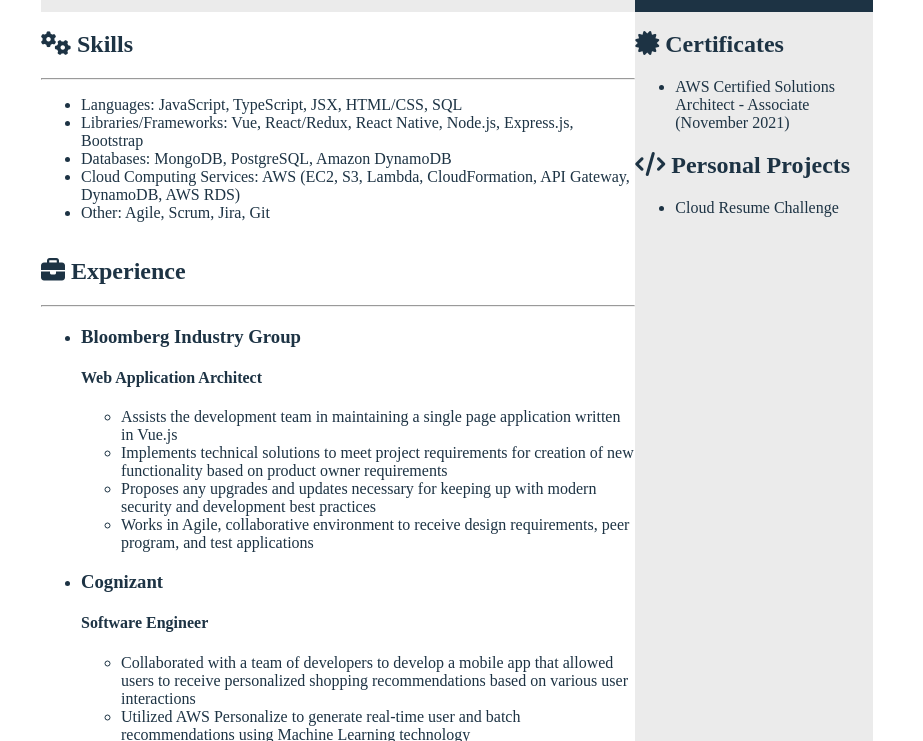
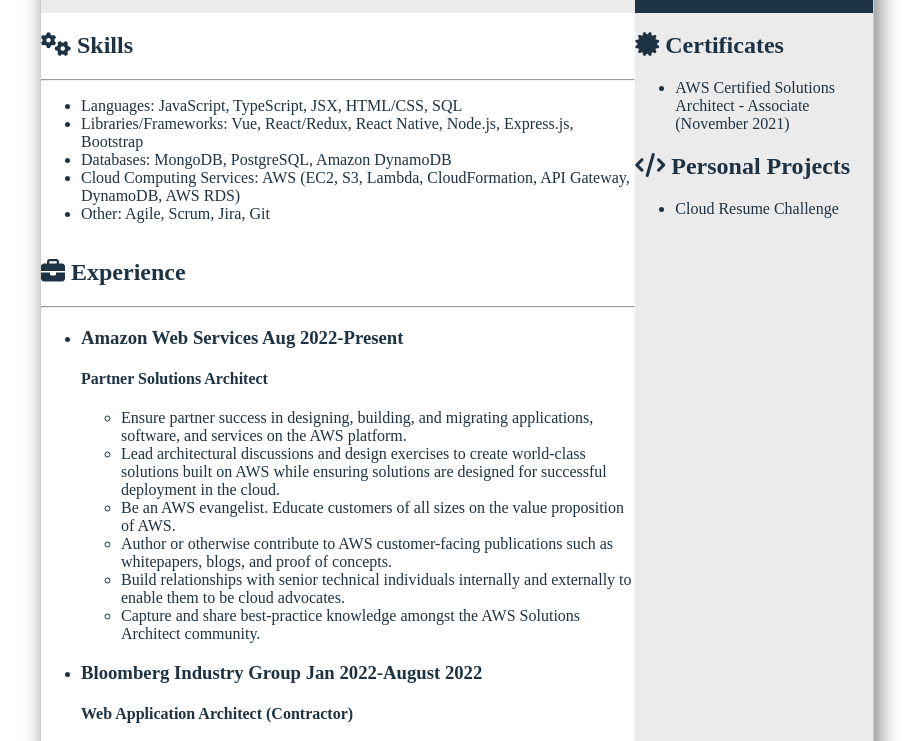
Before and after one commit to jefferygraham/resume, a plain HTML site: page index.html in a window 1280 px wide. Shown: the part 192-933 px from the top of the page, without its empty margins (183-1106 px from the left). Drawn offline with Linux system fonts and the light colour scheme.

Commit message:
add current exp

```diff
--- a/index.html
+++ b/index.html
@@ -65,45 +65,76 @@
         <hr />
         <ul>
           <li>
-            <h3>Bloomberg Industry Group</h3>
-            <h4>Web Application Architect</h4>
+            <h3>Amazon Web Services <span>Aug 2022-Present</span></h3>
+            <h4>Partner Solutions Architect</h4>
+            <ul>
+              <li>
+                Ensure partner success in designing, building, and migrating
+                applications, software, and services on the AWS platform.
+              </li>
+              <li>
+                Lead architectural discussions and design exercises to create
+                world-class solutions built on AWS while ensuring solutions are
+                designed for successful deployment in the cloud.
+              </li>
+              <li>
+                Be an AWS evangelist. Educate customers of all sizes on the
+                value proposition of AWS.
+              </li>
+              <li>
+                Author or otherwise contribute to AWS customer-facing
+                publications such as whitepapers, blogs, and proof of concepts.
+              </li>
+              <li>
+                Build relationships with senior technical individuals internally
+                and externally to enable them to be cloud advocates.
+              </li>
+              <li>
+                Capture and share best-practice knowledge amongst the AWS
+                Solutions Architect community.
+              </li>
+            </ul>
+          </li>
+          <li>
+            <h3>Bloomberg Industry Group <span>Jan 2022-August 2022</span></h3>
+            <h4>Web Application Architect (Contractor)</h4>
             <ul>
               <li>
                 Assists the development team in maintaining a single page
-                application written in Vue.js
+                application written in Vue.js.
               </li>
               <li>
                 Implements technical solutions to meet project requirements for
                 creation of new functionality based on product owner
-                requirements
+                requirements.
               </li>
               <li>
                 Proposes any upgrades and updates necessary for keeping up with
-                modern security and development best practices
+                modern security and development best practices.
               </li>
               <li>
                 Works in Agile, collaborative environment to receive design
-                requirements, peer program, and test applications
+                requirements, peer program, and test applications.
               </li>
             </ul>
           </li>
           <li>
             <div>
-              <h3>Cognizant</h3>
-              <h4>Software Engineer</h4>
+              <h3>Cognizant <span>Feb 2021-Dec 2021</span></h3>
+              <h4>Software Engineer (Contract)</h4>
               <ul>
                 <li>
                   Collaborated with a team of developers to develop a mobile app
                   that allowed users to receive personalized shopping
-                  recommendations based on various user interactions
+                  recommendations based on various user interactions.
                 </li>
                 <li>
                   Utilized AWS Personalize to generate real-time user and batch
-                  recommendations using Machine Learning technology
+                  recommendations using Machine Learning technology.
                 </li>
                 <li>
                   Developed unit tests in accordance with TDD to improve code
-                  quality and reduce the number of bugs reported by 12%
+                  quality and reduce the number of bugs reported by 12%.
                 </li>
               </ul>
             </div>
@@ -133,16 +164,16 @@
               <li>
                 Directed the development of a $1.5M automated information system
                 which facilitated the distribution of reports from regional
-                security operation centers to operational forces
+                security operation centers to operational forces.
               </li>
               <li>
                 Improved the response time to incoming incident response tickets
                 by 15% through an automated process that assigns a ticket to the
-                most qualified network engineer for that specific ticket
+                most qualified network engineer for that specific ticket.
               </li>
               <li>
                 Streamlined the process of troubleshooting and monitoring
-                LAN/WAN activities leading to an improvement in up-time of 27%
+                LAN/WAN activities leading to an improvement in up-time of 27%.
               </li>
             </ul>
           </li>
--- a/style.css
+++ b/style.css
@@ -1,3 +1,10 @@
+article {
+  border: 1px solid #ccc;
+  box-shadow: 5px 5px 20px rgba(0, 0, 0, 0.5);
+  -webkit-box-shadow: 5px 5px 20px rgba(0, 0, 0, 0.5);
+  -moz-box-shadow: 5px 5px 20px rgba(0, 0, 0, 0.5);
+}
+
 .resume {
   display: grid;
   grid-template-columns: 1fr 4fr 2fr;
```
